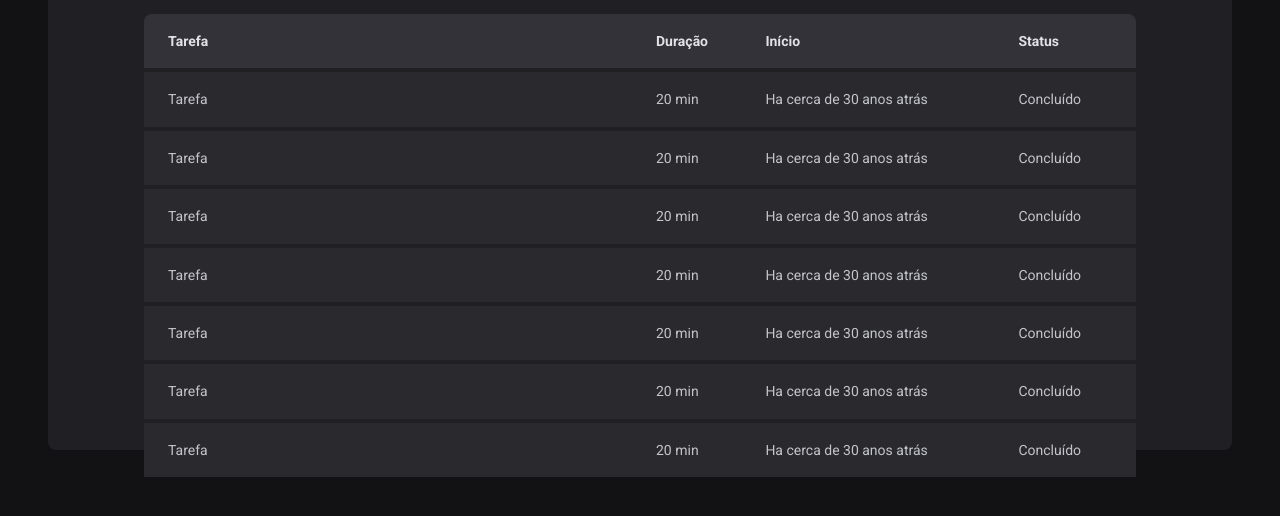
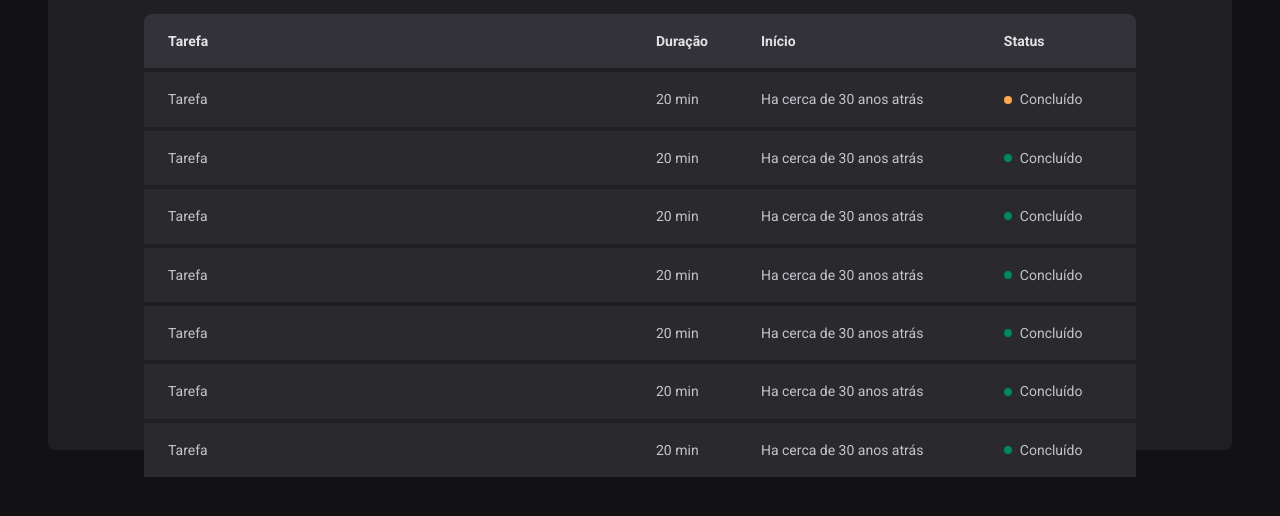
Before and after one commit to Tafarel-Brayan/02-ignite-timer, a React (Vite) app: page /history in a window 1280 px wide. Shown: the part 270-786 px from the top of the page. Built offline with nearby package versions, Linux system fonts and the light colour scheme.

Commit message:
feat: History page - status component - done

```diff
--- a/src/pages/History/index.tsx
+++ b/src/pages/History/index.tsx
@@ -1,4 +1,4 @@
-import { HistoryContainer, HistoryList } from "./style";
+import { HistoryContainer, HistoryList, Status } from "./style";
 
 export function History() {
   return (
@@ -19,43 +19,57 @@
               <td>Tarefa</td>
               <td>20 min</td>
               <td>Ha cerca de 30 anos atrás</td>
-              <td>Concluído</td>
+              <td>
+                <Status statusColor="yellow">Concluído</Status>
+              </td>
             </tr>
             <tr>
               <td>Tarefa</td>
               <td>20 min</td>
               <td>Ha cerca de 30 anos atrás</td>
-              <td>Concluído</td>
+              <td>
+                <Status statusColor="green">Concluído</Status>
+              </td>
             </tr>
             <tr>
               <td>Tarefa</td>
               <td>20 min</td>
               <td>Ha cerca de 30 anos atrás</td>
-              <td>Concluído</td>
+              <td>
+                <Status statusColor="green">Concluído</Status>
+              </td>
             </tr>
             <tr>
               <td>Tarefa</td>
               <td>20 min</td>
               <td>Ha cerca de 30 anos atrás</td>
-              <td>Concluído</td>
+              <td>
+                <Status statusColor="green">Concluído</Status>
+              </td>
             </tr>
             <tr>
               <td>Tarefa</td>
               <td>20 min</td>
               <td>Ha cerca de 30 anos atrás</td>
-              <td>Concluído</td>
+              <td>
+                <Status statusColor="green">Concluído</Status>
+              </td>
             </tr>
             <tr>
               <td>Tarefa</td>
               <td>20 min</td>
               <td>Ha cerca de 30 anos atrás</td>
-              <td>Concluído</td>
+              <td>
+                <Status statusColor="green">Concluído</Status>
+              </td>
             </tr>
             <tr>
               <td>Tarefa</td>
               <td>20 min</td>
               <td>Ha cerca de 30 anos atrás</td>
-              <td>Concluído</td>
+              <td>
+                <Status statusColor="green">Concluído</Status>
+              </td>
             </tr>
           </tbody>
         </table>
--- a/src/pages/History/style.ts
+++ b/src/pages/History/style.ts
@@ -59,3 +59,28 @@
     }
   }
 `
+
+const STATUS_COLORS = {
+  yellow: 'yellow-500',
+  green: 'green-500',
+  red: 'red-500'
+} as const
+
+interface StatusProps {
+  statusColor: keyof typeof STATUS_COLORS
+}
+
+export const Status = styled.span<StatusProps>`
+  display: flex;
+  align-items: center;
+  gap: 0.5rem;
+
+  &::before {
+    content: '';
+    width: 0.5rem;
+    height: 0.5rem;
+    border-radius: 9999px;
+    background: ${props => props.theme[STATUS_COLORS[props.statusColor]]};
+
+  }
+`
```
